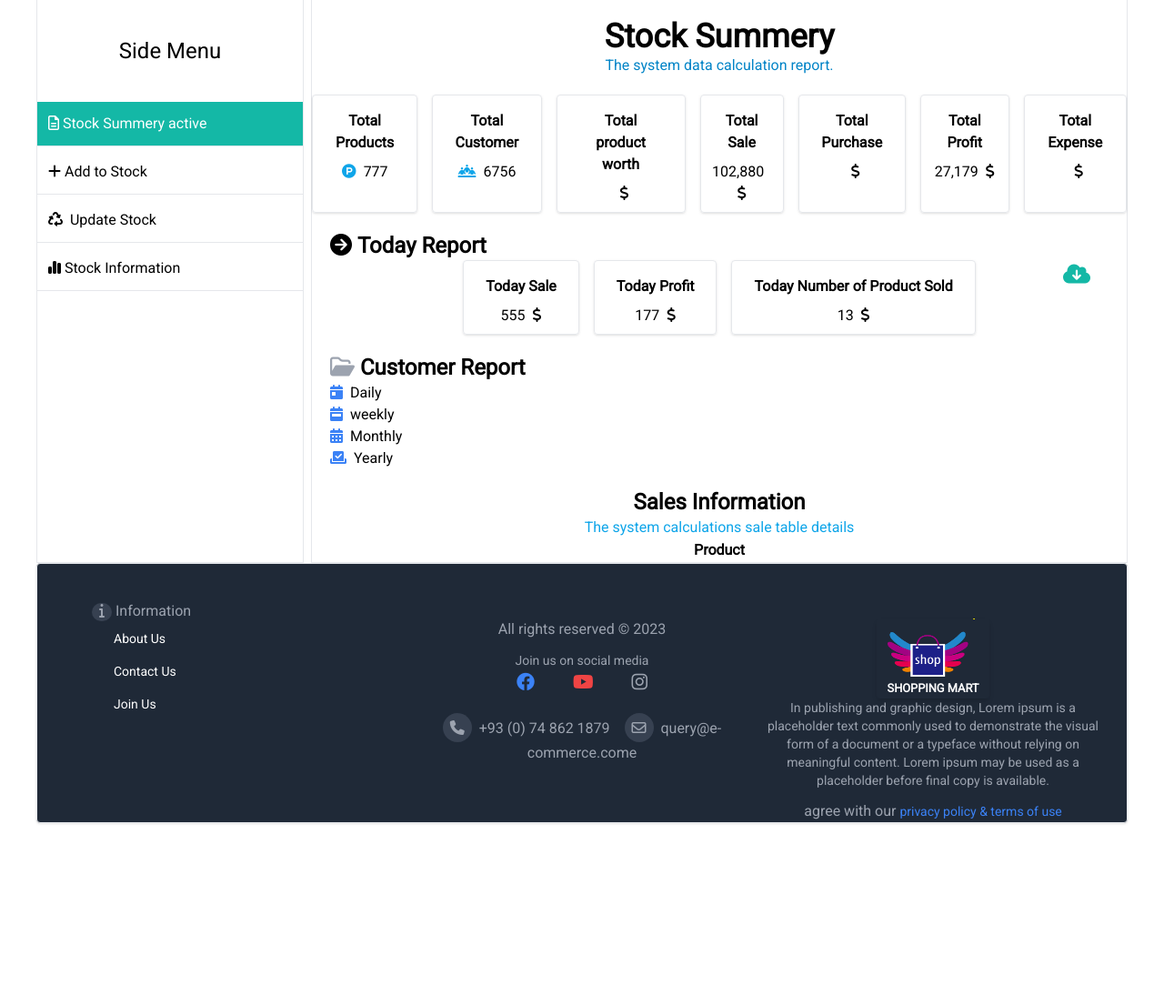
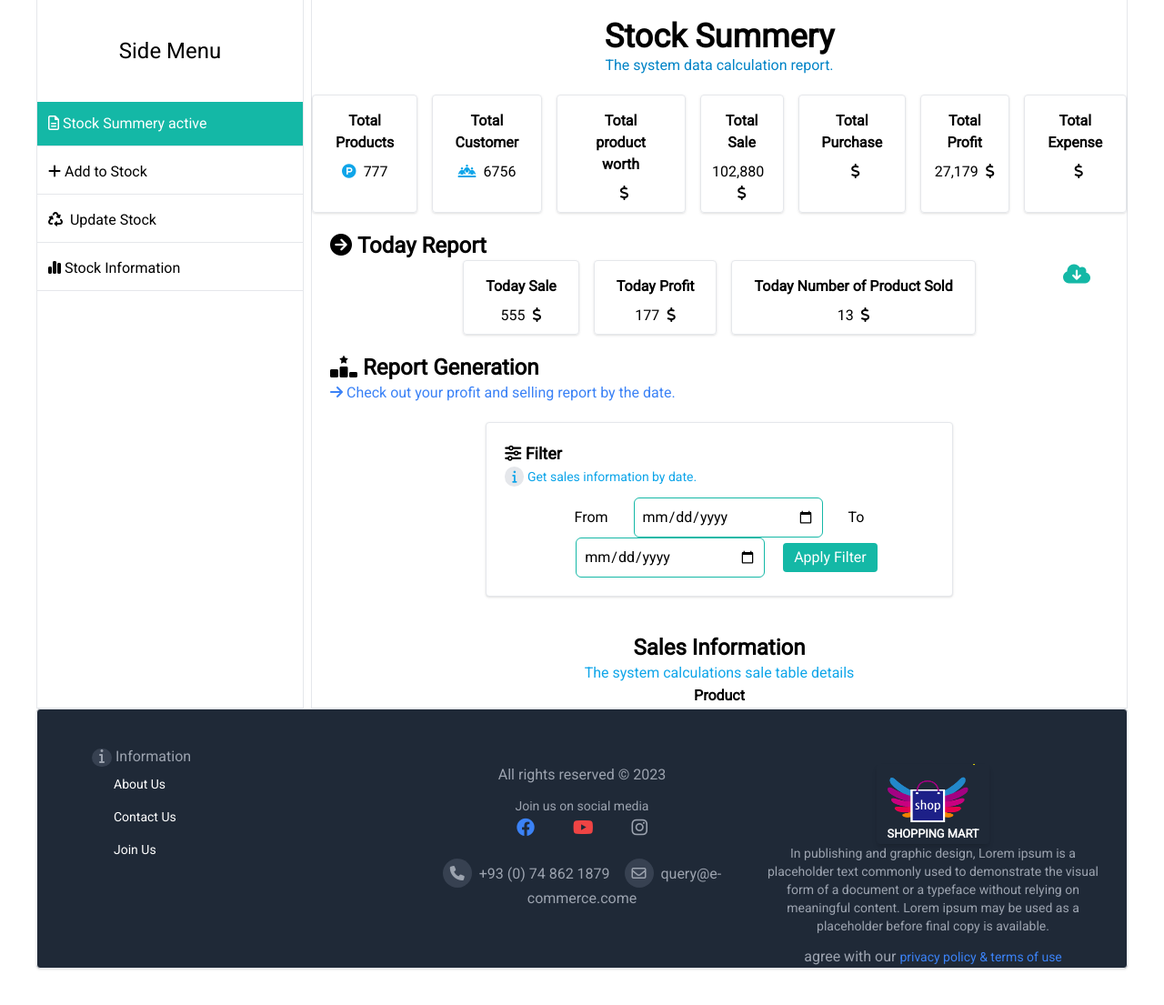
Before and after one commit to Esmat-Farjad/ecommerce, a Django app: page /store/stockRoute/1 in a window 1280 px wide. Shown: the part 131-1236 px from the top of the page at 91% size. Before the commit the page ends 1037 px from the top, so only its background shows below. Run offline with Django 4.2, Linux system fonts and the light colour scheme; data comes from the database, SQL or seed files in the repository; lists and menus that the app fills with data are empty; some libraries are stand-ins or nearby versions; some web fonts are replaced.

Commit message:
generated data due date created

```diff
--- a/store/templates/stock_summery.html
+++ b/store/templates/stock_summery.html
@@ -68,17 +68,71 @@
                 <p id="t_expense" class="inline-block">{{today.quantity__sum | intcomma}}</p>
                 <span>&nbsp;<i class="fa-solid fa-dollar-sign"></i></span>
             </div>
-
         </div>
     </div>
     <div class="m-5">
-        <p class="text-2xl font-semibold capitalize"><i class="fa-regular fa-folder-open text-gray-400"></i>&nbsp;customer report</p>
-        <ul>
-            <li class=""><span class="text-blue-500 "><i class="fa-solid fa-calendar-day"></i>&nbsp;&nbsp;</span>Daily</li>
-            <li><span class="text-blue-500"><i class="fa-solid fa-calendar-week"></i>&nbsp;&nbsp;</span>weekly</li>
-            <li><span class="text-blue-500"><i class="fa-solid fa-calendar-days"></i>&nbsp;&nbsp;</span>Monthly</li>
-            <li><span class="text-blue-500"><i class="fa-solid fa-check-to-slot"></i>&nbsp;&nbsp;</span>Yearly</li>
-        </ul>
+        <p class="text-2xl font-semibold capitalize"><i class="fa-solid fa-ranking-star"></i>&nbsp;Report Generation</p>
+        <p class="text-blue-500"><i class="fa-solid fa-arrow-right"></i>&nbsp;Check out your profit and selling report by the date.</p>
+
+        <!-- filter result start -->
+        {% if selectedData %}
+        <div class="border shadow rounded">
+            <p class="text-2xl text-center mt-3 font-semibold">Generated Details</p>
+        <p class="px-3 mt-0 text-center text-blue-500 mb-1 text-sm"><i class="fa-solid fa-cubes-stacked"></i>&nbsp; The below information extracted from
+            <span class="text-red-500">{{filterInfo.start_day}}</span> To <span class="text-red-500">{{filterInfo.end_day}}</span>
+        </p>
+        <div class="flex justify-center p-5">
+            <div
+                class="mx-2 inline-block p-2 border rounded shadow text-center hover:scale-150 hover:border-sky-500 hover:bg-white hover:shadow-lg duration-500 hover:cursor-pointer">
+                <p class="px-4 py-2 font-semibold">Today Sale</p>
+                <p id="t_expense" class="inline-block">{{selectedData.total_price__sum | intcomma}}</p>
+                <span>&nbsp;<i class="fa-solid fa-dollar-sign"></i></span>
+            </div>
+            <div
+                class="mx-2 inline-block p-2 border rounded shadow text-center hover:scale-150 hover:border-sky-500 hover:bg-white hover:shadow-lg duration-500 hover:cursor-pointer">
+                <p class="px-4 py-2 font-semibold">Today Profit</p>
+                <p id="t_expense" class="inline-block">{{selectedData.total_profit__sum | intcomma}}</p>
+                <span>&nbsp;<i class="fa-solid fa-dollar-sign"></i></span>
+            </div>
+            <div
+                class="mx-2 inline-block p-2 border rounded shadow text-center hover:scale-150 hover:border-sky-500 hover:bg-white hover:shadow-lg duration-500 hover:cursor-pointer">
+                <p class="px-4 py-2 font-semibold">Today Number of Product Sold</p>
+                <p id="t_expense" class="inline-block">{{selectedData.quantity__sum | intcomma}}</p>
+                <span>&nbsp;<i class="fa-solid fa-dollar-sign"></i></span>
+            </div>
+        </div>
+        </div>
+        {% endif %}
+        <!-- filter result end -->
+
+        <!-- FILTER FORM START -->
+        <div class="grid lg:grid-cols-5 sm:gird-cols-1 subpixel-antialiased">
+            <div class=""></div>
+            <div class="col-span-3">
+                <form action="{% url 'store:summeryByDate' %}" method="POST"
+                    class="lg:flex lg:justify-center md:fex md:justify-center py-5">
+                    <span class="p-5 border rounded shadow bg-white lg:text-center sm:block">
+                        <h1 class="text-lg text-start font-bold subpixel-antialiased"><i
+                                class="fa-solid fa-sliders"></i>&nbsp;Filter</h1>
+                        <p class="text-sky-500 mb-3 text-start text-sm subpixel-antialiased"><i
+                                class="fa-solid fa-info bg-gray-200 py-1 px-2 rounded-full"></i>&nbsp;Get sales information
+                            by date.</p>
+                        {% csrf_token %}
+                        <label for="from" class="lg:p-2 sm:pt-2 lg:inline-block sm:block">From</label>
+                        <input type="date" id="from" name="from"
+                            class="border p-2 border-teal-500 w-52 mx-4 rounded-md focus:outline-none focus:border-sky-700">
+                        <label for="to" class="lg:p-2 sm:pt-2 sm:block lg:inline-block">To</label>
+                        <input type="date" id="to" name="to"
+                            class="border p-2 border-teal-500 w-52 mx-4 rounded-md focus:outline-none focus:border-sky-700">
+                        <button type="submit" class="bg-teal-500 text-white px-3 py-1 rounded hover:bg-teal-600 ">Apply
+                            Filter</button>
+                    </span>
+                </form>
+            </div>
+            <div class=""></div>
+        </div>
+        <!-- FILTER FORM END -->
+
     </div>
     <div class="sale-portal">
         <div class="text-center">
--- a/store/urls.py
+++ b/store/urls.py
@@ -25,5 +25,6 @@
     path('purchaseSearch/', views.purchaseSearch, name='purchaseSearch'),
     path('sale_info/', views.sale_info, name='sale_info'),
     path('getItemInfo/',views.getItemInfo, name='getItemInfo'),
+    path('summeryByDate/', views.summeryByDate, name='summeryByDate'),
 
 ]
--- a/store/views.py
+++ b/store/views.py
@@ -342,9 +342,9 @@
 
 def sale_info(request):
     if request.method == 'POST':
-        date_form = request.POST['from']
+        date_from = request.POST['from']
         date_to = request.POST['to']
-        product = Sale.objects.filter(current_issue__isnull=True, date_created__range=(date_form, date_to))
+        product = Sale.objects.filter( date_created__range=(date_from, date_to))
         p = Paginator(product, 6)
         page_number = request.GET.get('page')
         try:
@@ -385,3 +385,25 @@
         data = {'saleProduct':list(saleProduct), 'customerInfo':customer_info, 'productInfo':list(productInfo)}
 
         return JsonResponse(data, safe=False)
+
+def summeryByDate(request):
+    if request.method == 'POST':
+        date_to = request.POST['to']
+        date_from = request.POST['from']
+
+        filter_info = {
+            'start_day' : date_from,
+            'end_day' : date_to
+        }
+        selectedData = Sale.objects.filter( date_created__range=(date_from, date_to)).aggregate(Sum('total_price'), Sum('total_profit'), Sum('quantity'))
+        flag = 1
+        total = Sale.objects.all().aggregate(Sum('total_profit'), Sum('total_price'))
+        totalStock = Product.objects.all().aggregate(Sum('stock'))
+        today = datetime.today()
+        year = today.year
+        month = today.month
+        day = today.day
+        today = Sale.objects.filter(date_created__year = year,date_created__month=month, date_created__day=day).aggregate(Sum('total_price'), Sum('total_profit'), Sum('quantity'))
+        context = {'flag':flag, 'total':total, 'totalStock':totalStock, 'today':today, 'selectedData':selectedData,'filterInfo':filter_info}
+        return render(request, 'stock.html', context)
+    return redirect("store:stockRoute", 1)
--- a/templates/home.html
+++ b/templates/home.html
@@ -14,7 +14,7 @@
                 </div>
                 <p class="mt-5 border-b p-2 text-white capitalize">start to grow up you business and evaluate your daily work</p>
                 {% if user.is_authenticated %}
-                <p class="text-2xl font-light text-white mt-4"><i class="fa-solid text-orange-600  text-6xl fa-arrow-up-right-dots"></i>&nbsp;Today's Revenue</p>
+                <p class="text-2xl text-white mt-4 text-orange-500 font-bold"><i class="fa-solid text-6xl fa-arrow-up-right-dots"></i>&nbsp;Today's Revenue</p>
                     <div class="font-semibold text-white lg:my-5 sm:my-2">
                         <div class="cursor-pointer border p-2 inline-block rounded-md shadow-lg hover:scale-150 transition ease-in-out duration-500 hover:bg-white hover:text-black">
                             <p class="pb-0 lg:text-xl sm:text-md lg:px-10 sm:px-5">
@@ -114,7 +114,7 @@
         let year = 0;
         function updatedYear() {
             let count = document.getElementById("d_year");
-            count.innerHTML = new Intl.NumberFormat().format(++year);
+            count.innerHTML = new Intl.NumberFormat().format(year++);
             if( year > z) {
                 clearInterval(counts2);
             }
```
